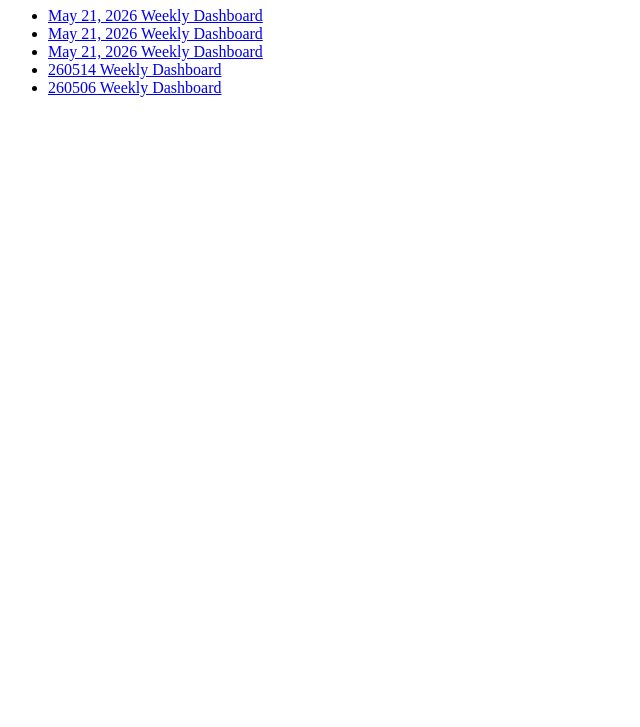
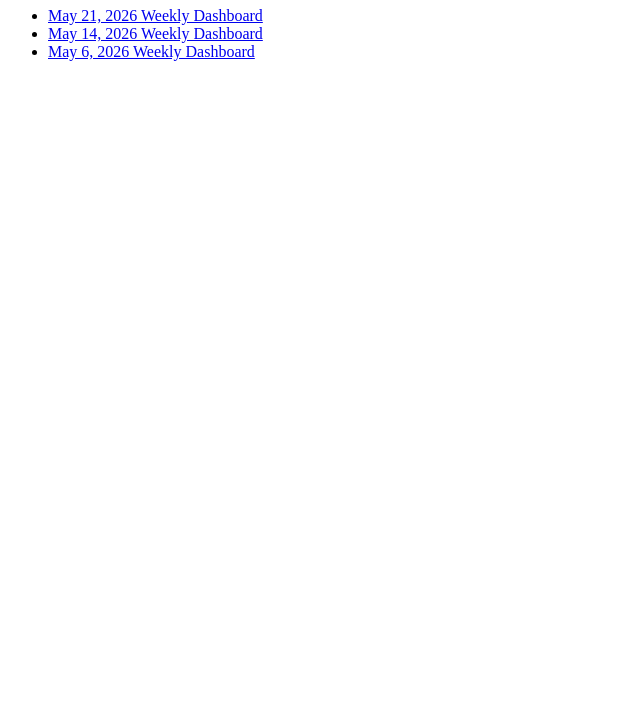
Before and after one commit to mlk-kouba/weekly-dashboard, a plain HTML site: page index.html in a window 1280 px wide. Shown: the part 73-800 px from the top of the page, without its empty margins (0-640 px from the left). Drawn offline with Linux system fonts and the light colour scheme.

Commit message:
Standardize filename format to yymmdd_weekly_dashboard.html
- Rename all existing HTML files to underscore format
- Fix index.html: remove duplicates, update links
- Update generator script to use underscore naming

Co-authored-by: Copilot <223556219+Copilot@users.noreply.github.com>

```diff
--- a/index.html
+++ b/index.html
@@ -8,14 +8,9 @@
   <body>
     <h1>Weekly Dashboard</h1>
     <ul>
-      <li><a href="260521-weekly-dashboard.html">May 21, 2026 Weekly Dashboard</a></li>
-
-      <li><a href="260521-weekly-dashboard.html">May 21, 2026 Weekly Dashboard</a></li>
-
-      <li><a href="260521-weekly-dashboard.html">May 21, 2026 Weekly Dashboard</a></li>
-
-      <li><a href="260514-weekly-dashboard.html">260514 Weekly Dashboard</a></li>
-      <li><a href="260506-weekly-dashboard.html">260506 Weekly Dashboard</a></li>
+      <li><a href="260521_weekly_dashboard.html">May 21, 2026 Weekly Dashboard</a></li>
+      <li><a href="260514_weekly_dashboard.html">May 14, 2026 Weekly Dashboard</a></li>
+      <li><a href="260506_weekly_dashboard.html">May 6, 2026 Weekly Dashboard</a></li>
     </ul>
   </body>
 </html>
```
Also changed, not shown: 260506_weekly_dashboard.html (renamed from 260506-weekly-dashboard.html), 260514_weekly_dashboard.html (renamed from 260514-weekly-dashboard.html), 260521_weekly_dashboard.html (renamed from 260521-weekly-dashboard.html), 1 other file.
